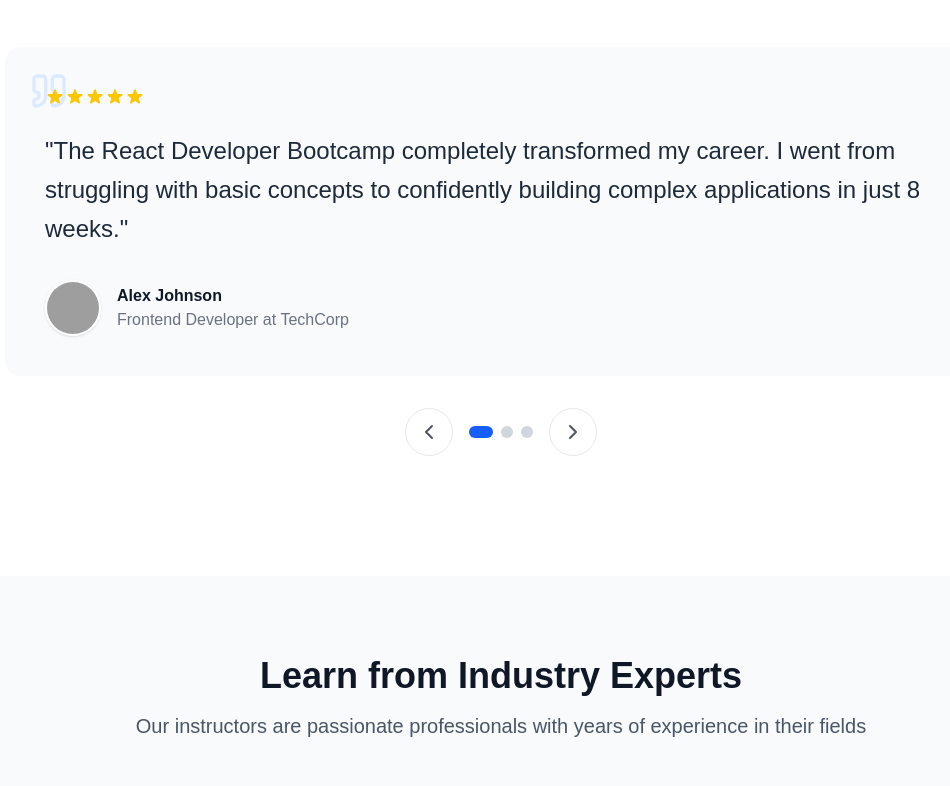
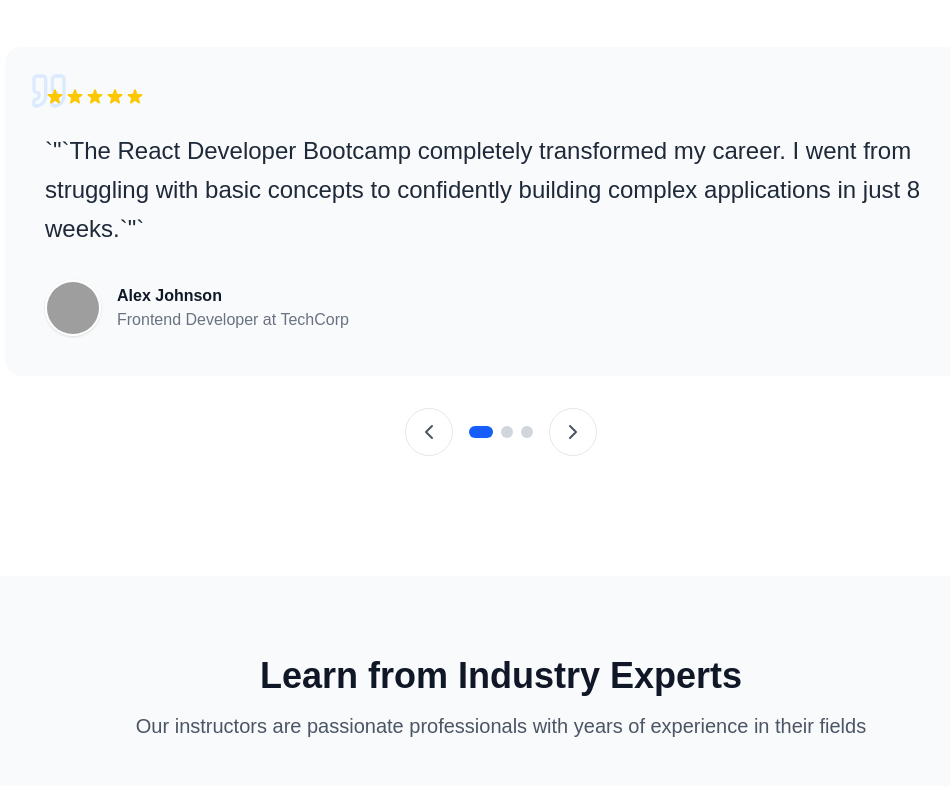
Before and after one commit to dejidee0/CodeMonk, a Next.js app: page / in a window 1280 px wide. Shown: the part 2920-3706 px from the top of the page, without its empty margins (139-1089 px from the left). Built offline with nearby package versions, Linux system fonts and the light colour scheme; grey boxes are pictures that could not be loaded.

Commit message:
fixed changes

```diff
--- a/components/CTASection.tsx
+++ b/components/CTASection.tsx
@@ -99,7 +99,7 @@ const CTASection: React.FC = () => {
                     htmlFor="interest"
                     className="block text-sm font-medium mb-1"
                   >
-                    I'm Interested In
+                    I`&apos;`m Interested In
                   </label>
                   <select
                     id="interest"
--- a/components/Testimonials.tsx
+++ b/components/Testimonials.tsx
@@ -62,7 +62,7 @@ const Testimonials: React.FC = () => {
                       </div>
 
                       <blockquote className="text-xl md:text-2xl text-gray-800 leading-relaxed mb-8">
-                        "{testimonial.content}"
+                        `&quot;`{testimonial.content}`&quot;`
                       </blockquote>
 
                       <div className="flex items-center">
```
